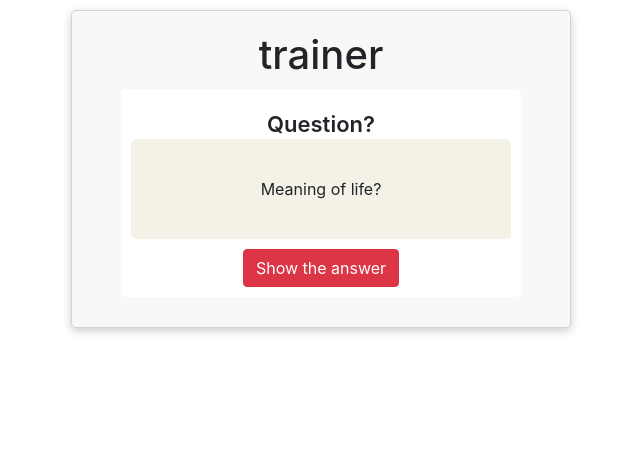
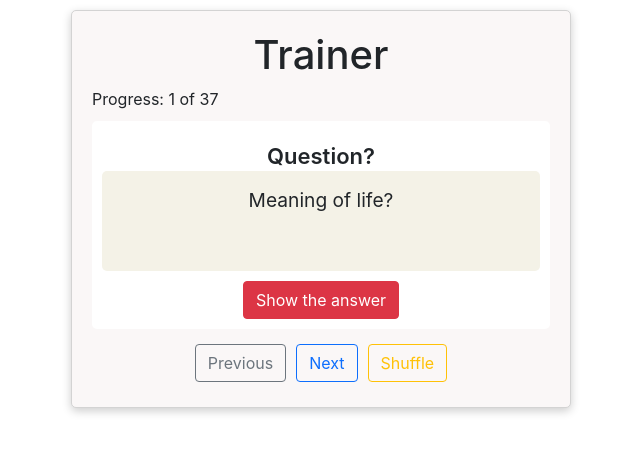
Before and after one commit to erkinun/Flashcards, a React (Create React App) app: page / in a window 1280 px wide. Shown: the top 452 px of the page, without its empty margins (319-959 px from the left). Built offline with nearby package versions, Linux system fonts and the light colour scheme.

Commit message:
feat: basic trainer functionality

```diff
--- a/src/components/Flashcard/Flashcard.css
+++ b/src/components/Flashcard/Flashcard.css
@@ -5,8 +5,6 @@
     Ubuntu, Cantarell, 'Open Sans', 'Helvetica Neue', sans-serif;
   margin: 10px auto;
   padding: 10px;
-  width: 400px;
-  max-width: 600px;
 }
 
 .flashcard > .header {
@@ -20,9 +18,11 @@
 .flashcard > .content {
   background-color: #f4f2e7;
   border-radius: 5px;
+  font-size: 1.5vw;
   height: 100px;
-  line-height: 80px;
+  line-height: 3vw;
   padding: 10px 20px;
+  overflow: auto;
   width: 100%;
 }
 
--- a/src/components/Trainer/Trainer.css
+++ b/src/components/Trainer/Trainer.css
@@ -8,3 +8,11 @@
   width: 500px;
   max-width: 600px;
 }
+
+.trainer > .panel {
+  display: flex;
+}
+
+.trainer > .buttons > button {
+  margin: 5px;
+}
--- a/src/components/Trainer/Trainer.jsx
+++ b/src/components/Trainer/Trainer.jsx
@@ -1,11 +1,65 @@
+import { useEffect, useState } from 'react'
+import Button from 'react-bootstrap/Button'
 import Flashcard from '../Flashcard/Flashcard'
 import './Trainer.css'
 
-const Trainer = ({ questions = [] }) => (
-  <div className='trainer'>
-    <h1>trainer</h1>
-    <Flashcard {...questions[0]} />
-  </div>
-)
+/* Randomize array in-place using Durstenfeld shuffle algorithm */
+/* Taken from: https://stackoverflow.com/a/12646864/219586 */
+function shuffleArray(array) {
+  for (let i = array.length - 1; i > 0; i--) {
+    const j = Math.floor(Math.random() * (i + 1))
+    ;[array[i], array[j]] = [array[j], array[i]]
+  }
+  return Array.from(array)
+}
+
+const Trainer = ({ questions = [] }) => {
+  const [index, setIndex] = useState(0)
+  const [qs, setQs] = useState(questions)
+
+  useEffect(() => {
+    setIndex(0)
+  }, [qs])
+
+  const prev = () => {
+    if (index > 0) {
+      setIndex(index - 1)
+    } else {
+      setIndex(0)
+    }
+  }
+  const next = () => {
+    if (index < qs.length - 1) {
+      setIndex(index + 1)
+    } else {
+      setIndex(qs.length - 1)
+    }
+  }
+  const shuffle = () => {
+    setQs(shuffleArray(qs))
+  }
+  return (
+    <div className='trainer'>
+      <h1>Trainer</h1>
+      <div className='panel'>
+        <div>
+          Progress: {index + 1} of {qs.length}
+        </div>
+      </div>
+      <Flashcard {...qs[index]} />
+      <div className='buttons'>
+        <Button variant='outline-secondary' onClick={prev}>
+          Previous
+        </Button>
+        <Button variant='outline-primary' onClick={next}>
+          Next
+        </Button>
+        <Button variant='outline-warning' onClick={shuffle}>
+          Shuffle
+        </Button>
+      </div>
+    </div>
+  )
+}
 
 export default Trainer
```
